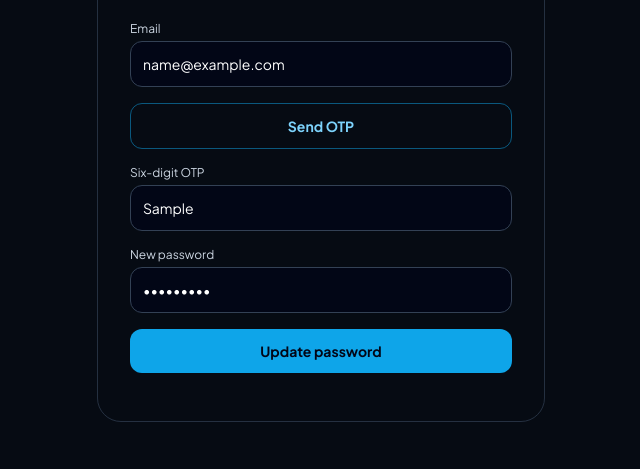
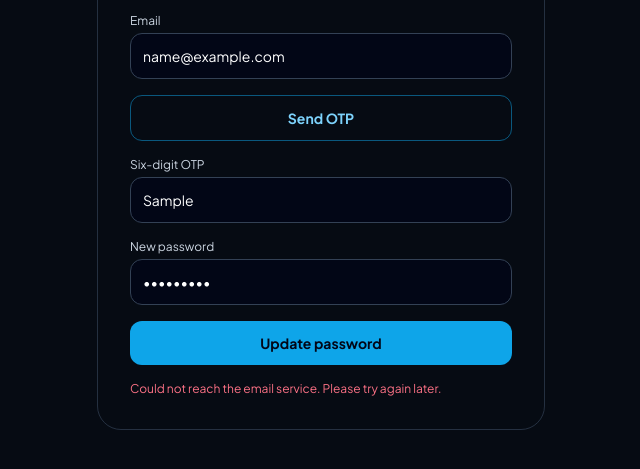
Before and after one commit to vansh-959/MediGo-Frontend, a plain HTML site: page public/reset-password.html in a window 1280 px wide. Both pictures are taken after typing "name@example.com", "Sample", "Sample123" into the empty fields and a click on the button "Send OTP". Shown: the part 263-732 px from the top of the page, without its empty margins (319-959 px from the left). Drawn offline with nearby package versions, Linux system fonts and the light colour scheme; no server answers.

Commit message:
Show reset email service errors

```diff
--- a/public/reset-password.html
+++ b/public/reset-password.html
@@ -74,6 +74,10 @@
               "mt-1 w-full rounded-xl border border-slate-700 bg-slate-950/80 px-3 py-3 text-sm text-white outline-none focus:border-sky-400"),
         );
       document.getElementById("request-otp").onclick = async () => {
+        const button = document.getElementById("request-otp");
+        button.disabled = true;
+        button.textContent = "Sending…";
+        try {
           const response = await fetch(`${base}/api/auth/forgot-password`, {
             method: "POST",
             headers: {
@@ -84,7 +88,20 @@
             }),
           });
           const data = await response.json();
-        resetMessage.textContent = data.success ? data.message : data.error;
+          resetMessage.textContent = response.ok
+            ? data.message
+            : data.error || "Could not request a reset code right now.";
+          resetMessage.classList.toggle("text-rose-400", !response.ok);
+          resetMessage.classList.toggle("text-slate-400", response.ok);
+        } catch {
+          resetMessage.textContent =
+            "Could not reach the email service. Please try again later.";
+          resetMessage.classList.add("text-rose-400");
+          resetMessage.classList.remove("text-slate-400");
+        } finally {
+          button.disabled = false;
+          button.textContent = "Send OTP";
+        }
       };
       document.getElementById("reset-form").onsubmit = async (event) => {
         event.preventDefault();
```
Lines whose indentation alone changed are shown as unchanged.
